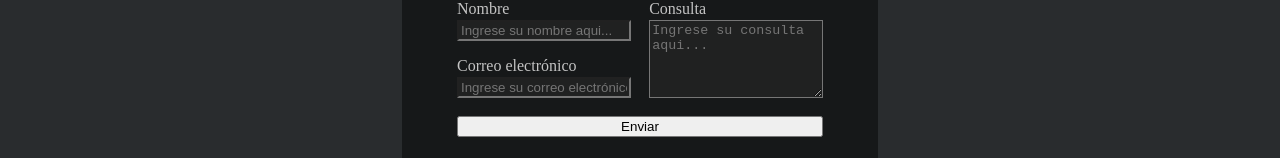
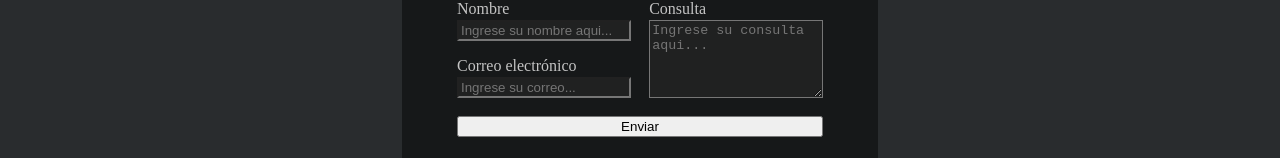
Before and after one commit to lilCapybara/Landing-page, a Vue app in the folder Landing page/: page / in a window 1280 px wide. Shown: the part 2897-3055 px from the top of the page. Built offline with nearby package versions, Linux system fonts and the light colour scheme.

Commit message:
Actualizado formulario de contacto

```diff
--- a/Landing page/src/components/Contact/ContactForm.vue
+++ b/Landing page/src/components/Contact/ContactForm.vue
@@ -36,7 +36,7 @@ import ContactInfo from './ContactInfo.vue'
                 <input v-model="nombre" placeholder="Ingrese su nombre aqui..." />
 
                 <p>Correo electrónico</p>
-                <input v-model="email" placeholder="Ingrese su correo electrónico aqui..." />
+                <input v-model="email" placeholder="Ingrese su correo..." />
             </div>
             <div id="consultaContainer">
                 <p>Consulta</p>
```
